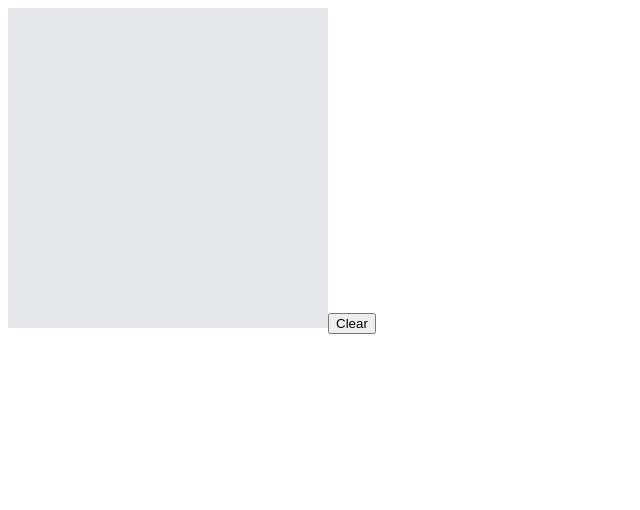
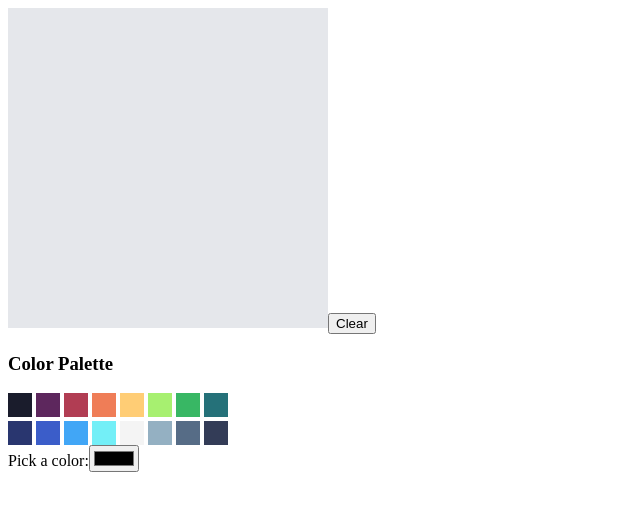
Before and after one commit to Tretaq/taint, a React (Vite) app: page / in a window 1280 px wide. Shown: the top 510 px of the page, without its empty margins (0-640 px from the left). Built offline with nearby package versions, Linux system fonts and the light colour scheme.

Commit message:
chose colorssss sorry for forgetting to commit thats a mb

```diff
--- a/src/App.css
+++ b/src/App.css
@@ -0,0 +1,25 @@
+.editor {
+    display: flex;
+    gap: 20px;
+    padding: 20px;
+}
+.sidebar{
+    display: flex;
+    flex-direction: column;
+    gap: 12px;
+}
+.palette-grid {
+    display: grid;
+    grid-template-columns: repeat(8, 24px);
+    gap: 4px;
+}
+.palette-color-btn {
+    width: 24px;
+    height: 24px;
+    border: 2px solid transparent;
+    cursor: pointer;
+}
+.palette-color-btn[aria-pressed='true'] {
+    border-color: white;
+    outline: 2px solid black;
+}
--- a/src/App.tsx
+++ b/src/App.tsx
@@ -1,8 +1,8 @@
 import './App.css'
-import {createGrid, setPixel} from "./grid.ts";
-import {useState} from "react";
 import {PixelCanvas} from "./components/PixelCanvas.tsx";
 import {useEditor} from "./state/useEditor.ts";
+import {Palette} from "./components/Palette.tsx";
+import {PALETTE} from "./palette.ts";
 
 function App() {
 
@@ -17,6 +17,7 @@ function App() {
         <button onClick={() => {
             dispatch({type:"clear"})
         }}>Clear</button>
+        <Palette selected={state.color} onSelected={(color) => dispatch({type: "setColor", color})} colors={PALETTE}></Palette>
     </>
   )
 }
--- /dev/null
+++ b/src/components/Palette.tsx
@@ -0,0 +1,32 @@
+import React from 'react';
+interface PaletteProps {
+    colors: string[];
+    selected: string;
+    onSelected: (color: string) => void;
+}
+export const Palette: React.FC<PaletteProps> = ({colors, selected, onSelected}) => {
+    return (
+        <div className="palette-container" >
+            <h3>Color Palette</h3>
+
+            <div className="palette-grid">
+                {colors.map((color) => (
+                    <button
+                        aria-label={color}
+                        title={color}
+                    key={color}
+                    className="palette-color-btn"
+                    style= {{backgroundColor: color}}
+                    aria-pressed={selected === color}
+                    onClick={() => onSelected(color)}
+                    />
+                ))}
+            </div>
+            <div className="custom-color-picker">
+                <label htmlFor="custom-color">Pick a color:</label>
+                <input id="custom-color" type="color" value={selected} onChange={(e) => onSelected(e.target.value)} />
+            </div>
+
+        </div>
+    )
+}
--- a/src/components/PixelCanvas.tsx
+++ b/src/components/PixelCanvas.tsx
@@ -1,6 +1,5 @@
 import type {Grid} from "../types.ts";
 import {useEffect, useRef} from "react";
-import {inBounds} from "../grid.ts";
 
 interface PixelCanvasProps {
     grid: Grid
--- /dev/null
+++ b/src/palette.ts
@@ -0,0 +1,18 @@
+export const PALETTE: string[] = [
+    "#1a1c2c",
+    "#5d275d",
+    "#b13d53",
+    "#ef7d57",
+    "#ffcd75",
+    "#a7f070",
+    "#38b764",
+    "#257179",
+    "#29366f",
+    "#3b5dc9",
+    "#41a6f6",
+    "#73eff7",
+    "#f4f4f4",
+    "#94b0c2",
+    "#566c86",
+    "#333c57"
+]
--- a/src/state/editorReducer.ts
+++ b/src/state/editorReducer.ts
@@ -16,6 +16,7 @@ export function editorReducer(state: EditorState, action: EditorAction):EditorSt
             return {...state,grid:clearGrid};
         }
         case "setColor": {
+            if(state.color === action.color) return state;
             return {...state,color: action.color};
         }
         default: {
```
